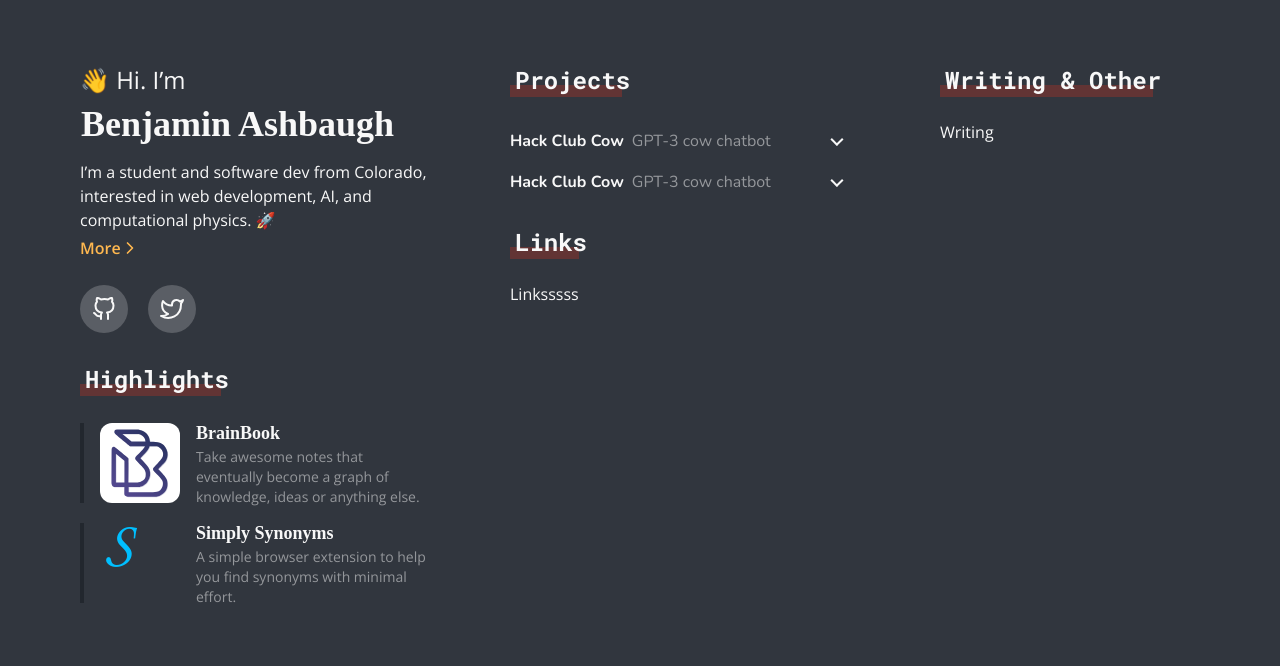
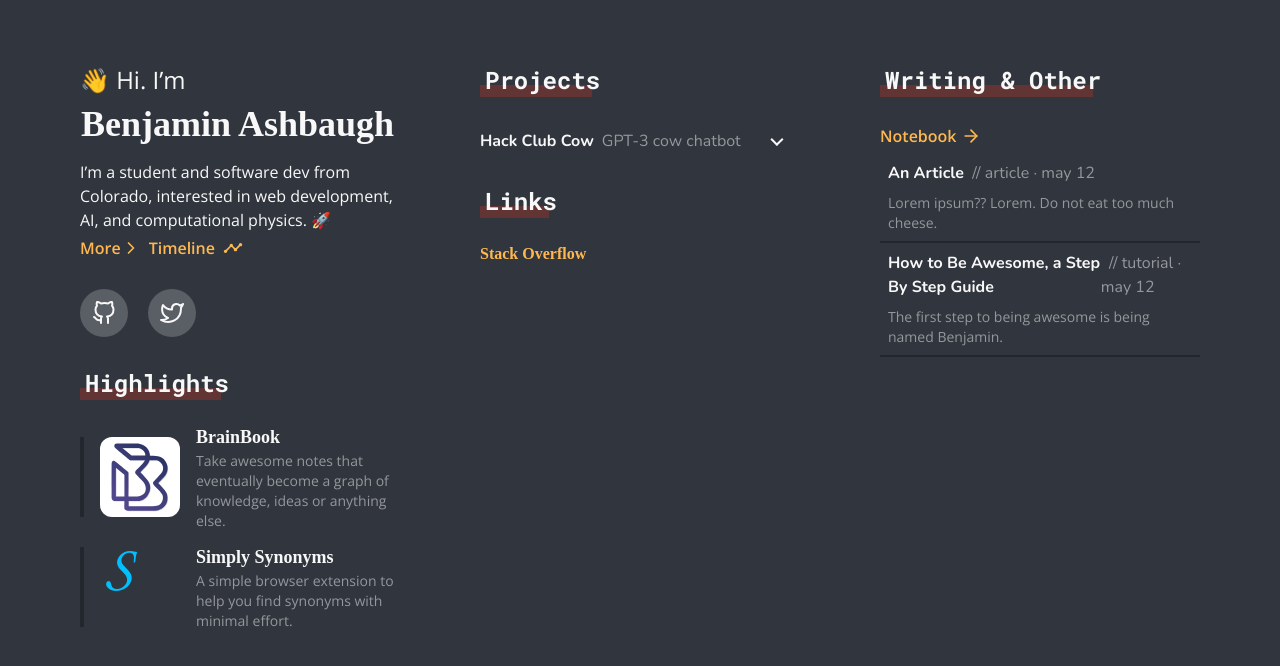
Before and after one commit to bashbaugh/old-site-2, a Next.js app: page / in a window 1280 px wide. Shown: the top 666 px of the page. Built offline with nearby package versions, Linux system fonts and the light colour scheme; a web font is replaced by a local one.

Commit message:
quicksave

```diff
--- a/components/Link.tsx
+++ b/components/Link.tsx
@@ -9,7 +9,7 @@
 }> = ({ children, href, className, underline }) => {
 
   return <NextLink href={href}>
-    <a target='_blank' rel='noopener' className={clsx('text-link-dark font-roboto-mono font-semibold', underline && 'underline', className)}>
+    <a target='_blank' rel='noopener' className={clsx('text-link-dark font-semibold', underline && 'underline', className)}>
       {children}
     </a>
   </NextLink>
--- /dev/null
+++ b/components/PostCard.tsx
@@ -0,0 +1,30 @@
+import { IconType } from 'react-icons'
+import Link from 'next/link'
+import ReactMarkdown from 'react-markdown'
+import React, { useRef, useState } from 'react'
+import clsx from 'clsx'
+import { dateToPrettyString } from '../util/date'
+
+const PostCard: React.FC<{
+  title: string
+  summary: string
+  href: string
+  type: string
+  date: Date
+}> = ({ title, summary, href, type, date }) => {
+  const card = <div className={clsx('bg-white bg-opacity-0 transition duration-75 hover:bg-opacity-5 p-2 border-b-2 border-border-dark')}>
+    <div className='flex items-center pb-2'>
+      <span className='font-nunito font-bold'>{title}</span>
+      <span className='font-nunito font-light text-faded-light'>&nbsp;&nbsp;// {type} &middot; {dateToPrettyString(date)}</span>
+    </div>
+    <div className='text-faded-light text-sm'>
+      {summary}
+    </div>
+  </div>
+
+  return <Link href={href}><a>
+    {card}
+  </a></Link>
+}
+
+export default PostCard
--- a/components/ProjectCard.tsx
+++ b/components/ProjectCard.tsx
@@ -37,7 +37,7 @@
     >
       <div className='pb-2 opacity-90'>
         <div className='mb-2'>
-          {links && Object.entries(links).map(([name, href]) => <Link underline href={href} className='text-sm inline-block pr-2'>{name}</Link>)}
+          {links && Object.entries(links).map(([name, href]) => <Link underline href={href} className='font-roboto-mono text-sm inline-block pr-2'>{name}</Link>)}
         </div>
         <ReactMarkdown>{description}</ReactMarkdown>
         <div className='my-3'>
--- /dev/null
+++ b/components/SectionLink.tsx
@@ -0,0 +1,12 @@
+import clsx from 'clsx'
+import Link from 'next/link'
+import { FiArrowRight } from 'react-icons/fi'
+
+const SectionLink = ({ icon: Icon = FiArrowRight, href, children, block=false }) => <Link href={href}>
+  <a className={clsx('font-semibold text-link-dark my-1 mr-2 group', block ? 'block' : 'inline-block')} rel='noopener'>
+    {children}
+    <Icon className={clsx('inline-block w-5 h-5 mb-[3px] transition transform group-hover:translate-x-1')}/>
+  </a>
+</Link>
+
+export default SectionLink
--- a/components/SimpleLayout.tsx
+++ b/components/SimpleLayout.tsx
@@ -1,11 +1,24 @@
 import clsx from 'clsx'
-import Head from 'next/head'
-import Image from 'next/image'
+import { FiChevronLeft } from 'react-icons/fi'
+import Link from 'next/link'
 
-export default function Layout({ children, withLeftBar=false }) {
+export default function Layout({ children, withLeftBar=false, centered=false, backButtonHref='' }) {
   return (
-    <div className={clsx('w-screen min-h-screen bg-bg-dark', withLeftBar && 'border-l-8 border-highlight-dark')}>
-      {children}
-    </div>
+    // <div className='absolute top-0 left-0 right-0'>
+      <div className={clsx(
+        'overflow-hidden max-w-screen min-h-screen bg-bg-dark px-4',
+        withLeftBar && 'border-l-8 border-highlight-dark',
+        centered && 'flex flex-col justify-center items-center'
+      )}>
+        { backButtonHref && <Link href={backButtonHref}><a><div className='absolute top-5 left-5'>
+          <FiChevronLeft className='text-faded-light text-5xl'/>
+        </div></a></Link>}
+        <main className={clsx(
+          centered && 'py-20 max-w-3xl'
+        )}>
+          {children}
+        </main>
+      </div>
+    // </div>
   )
 }
--- a/package.json
+++ b/package.json
@@ -9,6 +9,7 @@
   },
   "dependencies": {
     "clsx": "^1.1.1",
+    "framer-motion": "^4.1.16",
     "next": "10.2.0",
     "react": "17.0.2",
     "react-dom": "17.0.2",
--- a/pages/_app.tsx
+++ b/pages/_app.tsx
@@ -1,7 +1,22 @@
 import '../styles/globals.css'
+import { motion } from 'framer-motion'
 
-function MyApp({ Component, pageProps }) {
-  return <Component {...pageProps} />
+function MyApp({ Component, pageProps, router }) {
+  return (
+      <motion.div key={router.route} initial="pageInitial" animate="pageAnimate" variants={{
+        pageInitial: {
+          x: '100vw',
+        },
+        pageAnimate: {
+          x: '0vw'
+        }
+      }} transition={{ bounce: 0 }}>
+        <Component {...pageProps} key={router.route}/>
+      </motion.div>
+      // <AnimateSharedLayout type='crossfade'>
+      //   <Component {...pageProps} key={router.route}/>
+      // </AnimateSharedLayout>
+  )
 }
 
 export default MyApp
--- a/pages/index.tsx
+++ b/pages/index.tsx
@@ -1,31 +1,47 @@
-import Head from 'next/head'
-import Image from 'next/image'
 import Layout from '../components/SimpleLayout'
-import Link from 'next/link'
 import { FiChevronRight, FiTwitter, FiGithub } from 'react-icons/fi'
+import { MdTimeline } from 'react-icons/md'
 import RoundButton from '../components/RoundButton'
 import HomeSection from '../components/HomeSection'
 import HighlightCard from '../components/HighlightCard'
 import ProjectCard from '../components/ProjectCard'
+import SectionLink from '../components/SectionLink'
+import PostCard from '../components/PostCard'
+import clsx from 'clsx'
+import Link from '../components/Link'
+import { motion } from 'framer-motion'
 
 const Column = ({ children }) => <div
-  className='flex-grow max-w-home-column'
+  className='flex-grow w-[45rem] max-w-full lg:max-w-home-column'
 >
   {children}
 </div>
 
 export default function Home() {
   return (
+    <motion.div
+      initial={{
+        opacity: 1
+      }}
+      animate={{
+        opacity: 1
+      }}
+      exit={{
+        opacity: 1
+      }}
+      transition={{ duration: 0.5 }}
+    >
       <Layout>
-      <div className='px-4 sm:px-20 py-8 sm:py-16 mx-auto flex flex-col md:flex-row gap-x-20 justify-center'>
+        <div className={clsx(
+          'lg:px-16 py-8 sm:py-16',
+          'flex flex-col items-center lg:flex-row lg:items-start lg:justify-center gap-x-6 xl:gap-x-20'
+        )}>
           <Column>
             <h2 className='font-open-sans text-2xl'>👋 Hi. I’m</h2>
             <h1 className='font-averia-sans text-4xl font-bold pt-2 pb-4 pl-[1px]'>Benjamin Ashbaugh</h1>
             <p>I’m a student and software dev from Colorado, interested in web development, AI, and computational physics.  🚀 </p>
-          <Link href='/more'><a className='font-semibold text-link-dark block my-1 group'>
-            More
-            <FiChevronRight className='inline-block w-5 h-5 mb-[3px] ml-[-1px] transition transform group-hover:translate-x-1'/>
-          </a></Link>
+            <SectionLink href='/more' icon={FiChevronRight}>More</SectionLink>
+            <SectionLink href='https://timeline.benjaminashbaugh.me' icon={MdTimeline}>Timeline &nbsp;</SectionLink>
             <div className='my-section flex gap-5'>
               <RoundButton icon={FiGithub} href='https://github.com/scitronboy' />
               <RoundButton icon={FiTwitter} href='https://twitter.com/_the_benjamin' />
@@ -59,21 +75,37 @@
                 }}
                 technologies={['Node.js', 'GPT-3']}
               />
-            <ProjectCard
+              {/* <ProjectCard
                 title='Hack Club Cow'
                 summary='GPT-3 cow chatbot'
-            />
+              /> */}
             </HomeSection>
             <HomeSection title='Links'>
-            Linksssss
+              <Link href='https://stackexchange.com/users/11955944/scitronboy?tab=accounts' className='font-averia-sans'>Stack Overflow</Link>
             </HomeSection>
           </Column>
           <Column>
             <HomeSection title='Writing &amp; Other'>
-            Writing
+              <SectionLink href='https://notes.benjaminashbaugh.me' block>Notebook </SectionLink>
+
+              <PostCard
+                title='An Article'
+                type='article'
+                href='/post'
+                date={new Date()}
+                summary='Lorem ipsum?? Lorem. Do not eat too much cheese.'
+              />
+              <PostCard
+                title='How to Be Awesome, a Step By Step Guide'
+                type='tutorial'
+                href='/tut'
+                date={new Date()}
+                summary='The first step to being awesome is being named Benjamin.'
+              />
             </HomeSection>
           </Column>
         </div>
       </Layout>
+    </motion.div>
   )
 }
--- a/pages/more.tsx
+++ b/pages/more.tsx
@@ -1,21 +1,37 @@
-import Head from 'next/head'
-import Image from 'next/image'
 import Layout from '../components/SimpleLayout'
-import Link from 'next/link'
-import { FiChevronRight, FiTwitter, FiGithub } from 'react-icons/fi'
+import { FiMail } from 'react-icons/fi'
 import RoundButton from '../components/RoundButton'
-import HomeSection from '../components/HomeSection'
-import HighlightCard from '../components/HighlightCard'
+import { motion } from 'framer-motion'
 
-const Column = ({ children }) => <div
-  className='flex-grow max-w-home-column'
->
-  {children}
-</div>
+export default function MorePage() {
+  // setTimeout(() => {
+  //   debugger;
+  // }, 2000)
 
-export default function Home() {
   return (
-    <Layout withLeftBar>
-    </Layout>
+    <motion.div
+      className='absolute top-0 left-0 min-h-screen min-w-screen z-40 bg-bg-dark'
+      initial={{ x: '100vw', display: 'absolute' }}
+      animate={{ x: '0vw' }}
+      transition={{ bounce: 0, duration: 0.5 }}
+      onAnimationStart={() => {
+        document.body.style.overflow = 'hidden'
+      }}
+      onAnimationComplete={() => {
+        document.body.style.overflow = 'auto'
+      }}
+    >
+      <Layout withLeftBar centered backButtonHref='/'>
+        <div className='opacity-90'>
+          <p>
+            Lorem ipsum dolor sit amet, consectetur adipiscing elit. Suspendisse quis cursus felis. Vivamus tempus neque at hendrerit elementum. Nunc quis ante in sapien vulputate placerat vel vitae lacus. Nunc eget orci tempus, fermentum nibh eget, vulputate ante. Quisque arcu nunc, dapibus id auctor eget, congue eu enim. Mauris quis euismod nisi. Sed a elit ullamcorper, egestas elit a, lacinia lorem. Etiam tristique, ex quis fringilla accumsan, tortor turpis condimentum sapien, condimentum interdum orci orci eget leo. Fusce tristique lectus purus, a gravida mi pretium nec. Quisque id dictum velit. Curabitur at commodo libero. Integer pulvinar cursus pharetra. In metus sem, porttitor nec maximus ut, vehicula vel mi. Nam suscipit fermentum consequat.
+          </p>
+        </div>
+        <div className='my-section flex gap-5'>
+              <RoundButton icon={FiMail} href='mailto:ben@benjaminashbaugh.me' />
+              {/* <RoundButton icon={FiLinkedin} href='' /> */}
+            </div>
+      </Layout>
+    </motion.div>
   )
 }
--- a/styles/globals.css
+++ b/styles/globals.css
@@ -23,4 +23,6 @@
   @apply bg-bg-dark;
   @apply text-text-light;
   @apply font-open-sans;
+
+  /* overflow: hidden; */
 }
--- /dev/null
+++ b/util/date.ts
@@ -0,0 +1,6 @@
+const monthNames = ["jan.", "feb.", "march", "april", "may", "june",
+"july", "aug.", "sep.", "oct.", "nov.", "dec."
+]
+
+export const dateToPrettyString = (date: Date) =>
+  `${monthNames[date.getMonth()]} ${date.getDate()}${date.getFullYear() === new Date().getFullYear() ? '' : ', ' + date.getFullYear().toString().slice(2)}`
```
Also changed, not shown: 1 other file (tests, documents, lock files or other folders). Lines whose indentation alone changed are shown as unchanged.
